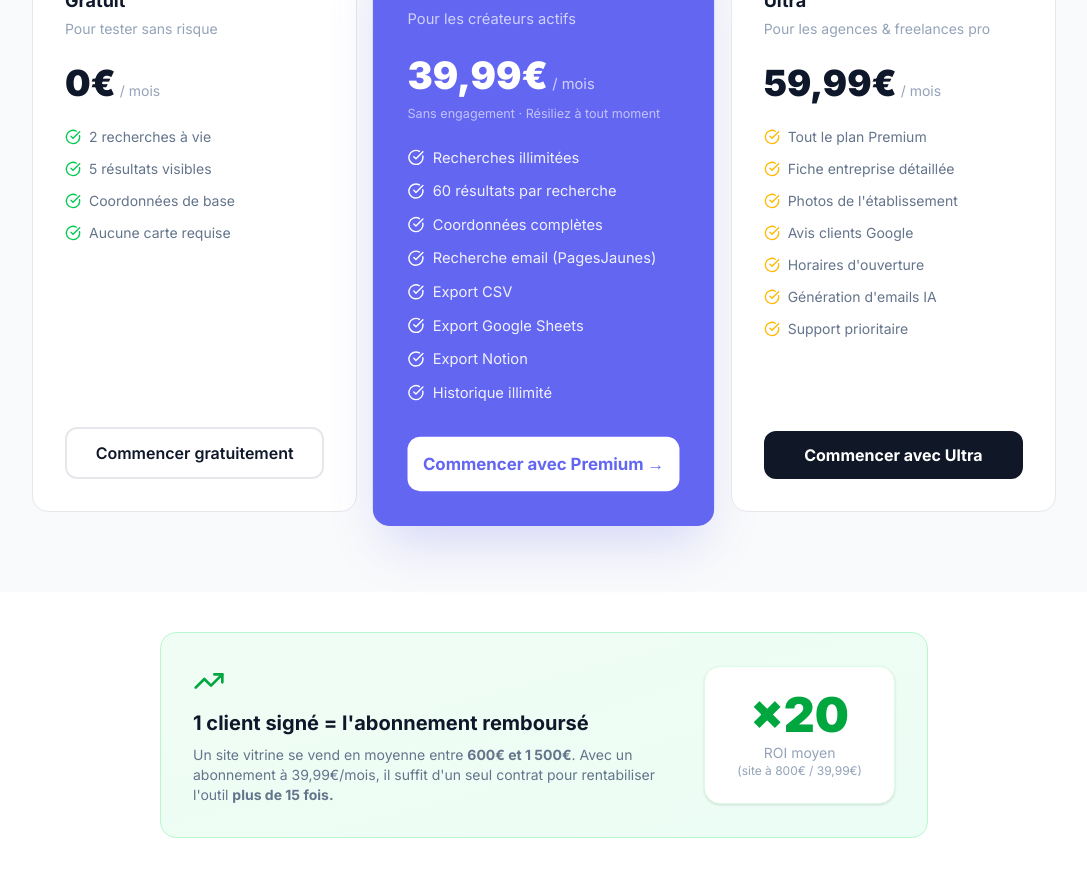
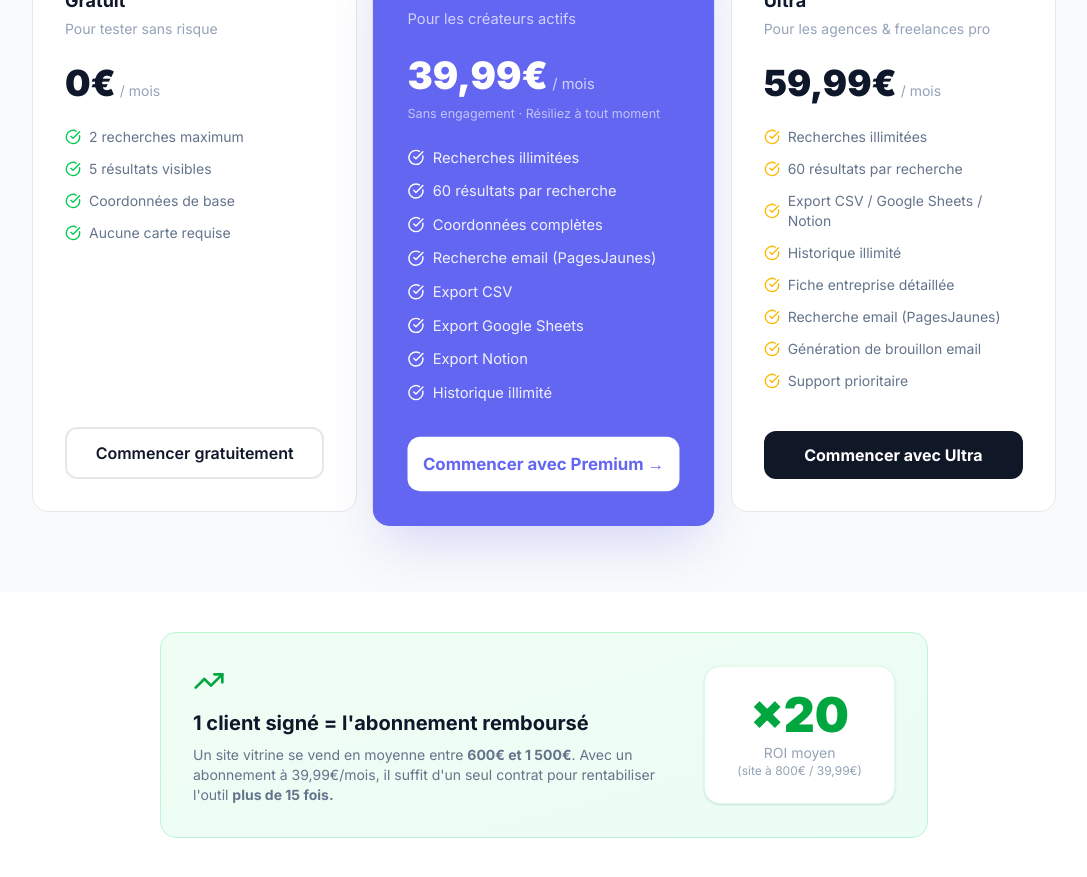
Before and after one commit to mtps-group/prospection-app, a Next.js app: page / in a window 1280 px wide. Shown: the part 1840-2717 px from the top of the page, without its empty margins (96-1183 px from the left). Built offline with nearby package versions, Linux system fonts and the light colour scheme; no server answers.

Commit message:
Mise a jour tarifs et features plans

```diff
--- a/src/app/page.tsx
+++ b/src/app/page.tsx
@@ -193,7 +193,7 @@ export default function LandingPage() {
               </div>
               <ul className="space-y-3 mb-8 flex-1">
                 {[
-                  '2 recherches à vie',
+                  '2 recherches maximum',
                   '5 résultats visibles',
                   'Coordonnées de base',
                   'Aucune carte requise',
@@ -266,12 +266,13 @@ export default function LandingPage() {
               </div>
               <ul className="space-y-3 mb-8 flex-1">
                 {[
-                  'Tout le plan Premium',
+                  'Recherches illimitées',
+                  '60 résultats par recherche',
+                  'Export CSV / Google Sheets / Notion',
+                  'Historique illimité',
                   'Fiche entreprise détaillée',
-                  'Photos de l\'établissement',
-                  'Avis clients Google',
-                  'Horaires d\'ouverture',
-                  'Génération d\'emails IA',
+                  'Recherche email (PagesJaunes)',
+                  'Génération de brouillon email',
                   'Support prioritaire',
                 ].map((f) => (
                   <li key={f} className="flex items-center gap-2 text-sm text-text-secondary">
--- a/src/components/billing/PricingCards.tsx
+++ b/src/components/billing/PricingCards.tsx
@@ -22,7 +22,7 @@ const plans = [
     price: '0',
     icon: Globe,
     features: [
-      { text: '2 recherches a vie', included: true },
+      { text: '2 recherches maximum', included: true },
       { text: '5 resultats visibles par recherche', included: true },
       { text: 'Export CSV', included: false },
       { text: 'Export Google Sheets / Notion', included: false },
@@ -47,13 +47,17 @@ const plans = [
   {
     slug: 'ultra',
     name: fr.billing.ultra,
-    price: '79',
+    price: '59,99',
     icon: Zap,
     features: [
-      { text: 'Tout Premium inclus', included: true },
+      { text: 'Recherches illimitees', included: true },
+      { text: "Jusqu'a 60 resultats par recherche", included: true },
+      { text: 'Export CSV', included: true },
+      { text: 'Export Google Sheets / Notion', included: true },
+      { text: 'Historique illimite', included: true },
       { text: 'Fiche entreprise detaillee', included: true },
-      { text: 'Horaires, avis, photos', included: true },
-      { text: 'Generation brouillon email (bientot)', included: true },
+      { text: 'Recherche email (PagesJaunes)', included: true },
+      { text: 'Generation de brouillon email', included: true },
       { text: 'Support prioritaire', included: true },
     ],
   },
```
Also changed, not shown: .claude/launch.json.
